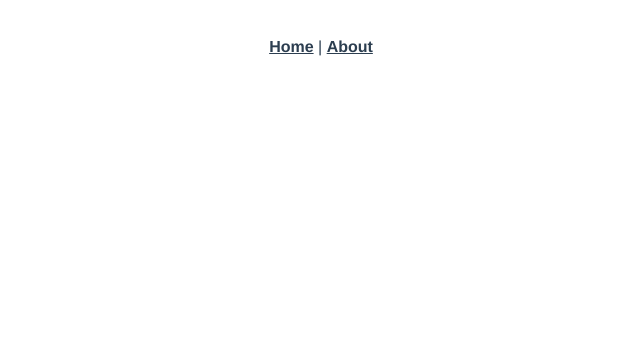
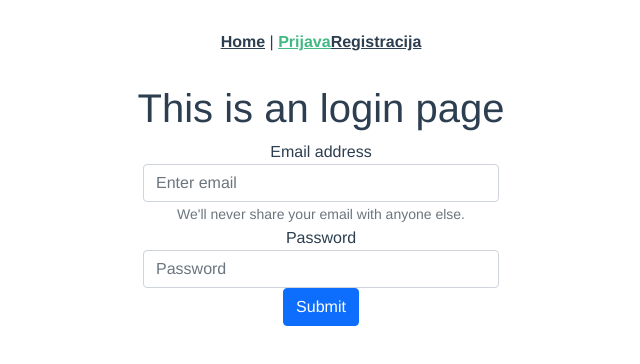
Before and after one commit to marijelamilicevic/https---github.com-marijelamilicevic-pi-readabook, a Vue app: page /login in a window 1280 px wide. Shown: the top 364 px of the page, without its empty margins (319-959 px from the left). Built offline with nearby package versions, Linux system fonts and the light colour scheme.

Commit message:
login, singup i promjena ruta

```diff
--- a/public/index.html
+++ b/public/index.html
@@ -6,6 +6,8 @@
     <meta name="viewport" content="width=device-width,initial-scale=1.0">
     <link rel="icon" href="<%= BASE_URL %>favicon.ico">
     <title><%= htmlWebpackPlugin.options.title %></title>
+    <link href="https://cdn.jsdelivr.net/npm/bootstrap@5.0.0-beta1/dist/css/bootstrap.min.css" rel="stylesheet" integrity="sha384-giJF6kkoqNQ00vy+HMDP7azOuL0xtbfIcaT9wjKHr8RbDVddVHyTfAAsrekwKmP1" crossorigin="anonymous">
+
   </head>
   <body>
     <noscript>
--- a/src/App.vue
+++ b/src/App.vue
@@ -1,8 +1,11 @@
 <template>
   <div id="app">
     <div id="nav">
-      <router-link to="/">Home</router-link> |
-      <router-link to="/about">About</router-link>
+      <router-link to="/">Home</router-link>
+      |
+      <router-link to="/login">Prijava</router-link>
+      <router-link to="/singup">Registracija</router-link>
+
     </div>
     <router-view/>
   </div>
--- a/src/router/index.js
+++ b/src/router/index.js
@@ -11,13 +11,21 @@ const routes = [
     component: Home
   },
   {
-    path: '/about',
-    name: 'About',
+    path: '/login',
+    name: 'Login',
     // route level code-splitting
     // this generates a separate chunk (about.[hash].js) for this route
     // which is lazy-loaded when the route is visited.
-    component: () => import(/* webpackChunkName: "about" */ '../views/About.vue')
-  }
+    component: () => import(/* webpackChunkName: "about" */ '../views/Login.vue')
+  },
+  {
+    path: '/registracija',
+    name: 'Registracija',
+    // route level code-splitting
+    // this generates a separate chunk (about.[hash].js) for this route
+    // which is lazy-loaded when the route is visited.
+    component: () => import(/* webpackChunkName: "about" */ '../views/Registracija.vue')
+  },
 ]
 
 const router = new VueRouter({
--- a/src/views/About.vue
+++ /dev/null
@@ -1,5 +0,0 @@
-<template>
-  <div class="about">
-    <h1>This is an about page</h1>
-  </div>
-</template>
--- /dev/null
+++ b/src/views/Login.vue
@@ -0,0 +1,40 @@
+<template>
+    <div class="about">
+      <h1>This is an login page</h1>
+        <div class="container">
+          <div class="row">
+            <div class="col-sm"></div>
+              <div class="col-sm">
+                <form>
+                      <div class="form-group">
+                      <label for="exampleInputEmail1">Email address</label>
+                      <input
+                      type="email"
+                      class="form-control"
+                      id="exampleInputEmail1"
+                      aria-describedby="emailHelp"
+                      placeholder="Enter email"
+                      />
+                    <small id="emailHelp" class="form-text text-muted" >
+                      We'll never share your email with anyone else.
+                      </small>
+                      </div>
+                      <div class="form-group">
+                      <label for="exampleInputPassword1">Password</label>
+                      <input
+                      type="password"
+                      class="form-control"
+                      id="exampleInputPassword1"
+                      placeholder="Password" />
+                      </div>
+                    <button
+                    type="submit"
+                    class="btn btn-primary"
+                    >Submit</button>
+                        </form>
+                        </div>
+                    <div class="col-sm"></div>
+                    </div>
+                    </div>
+                    </div>
+                    </template>
```
Also changed, not shown: src/views/Registracija.vue (added).
